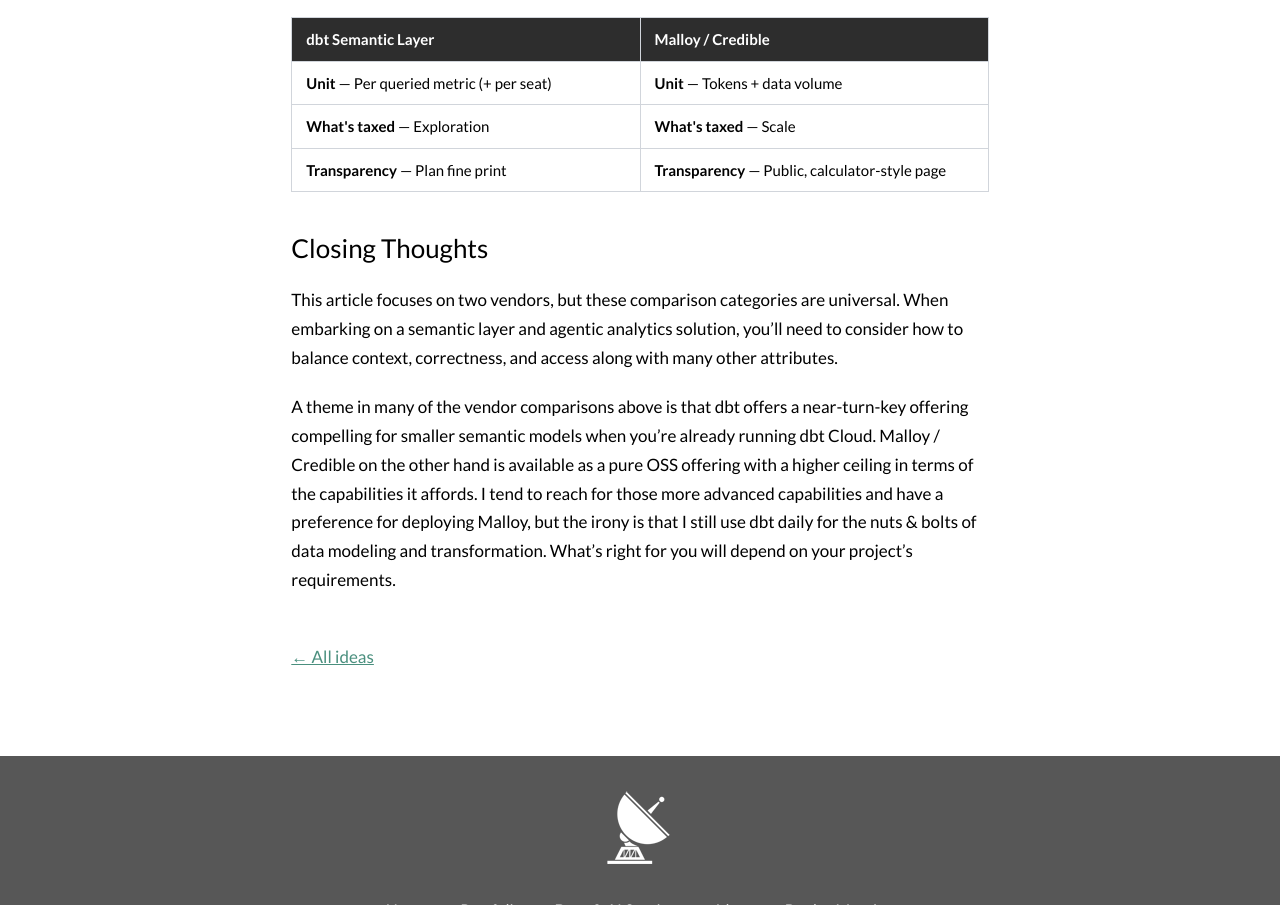
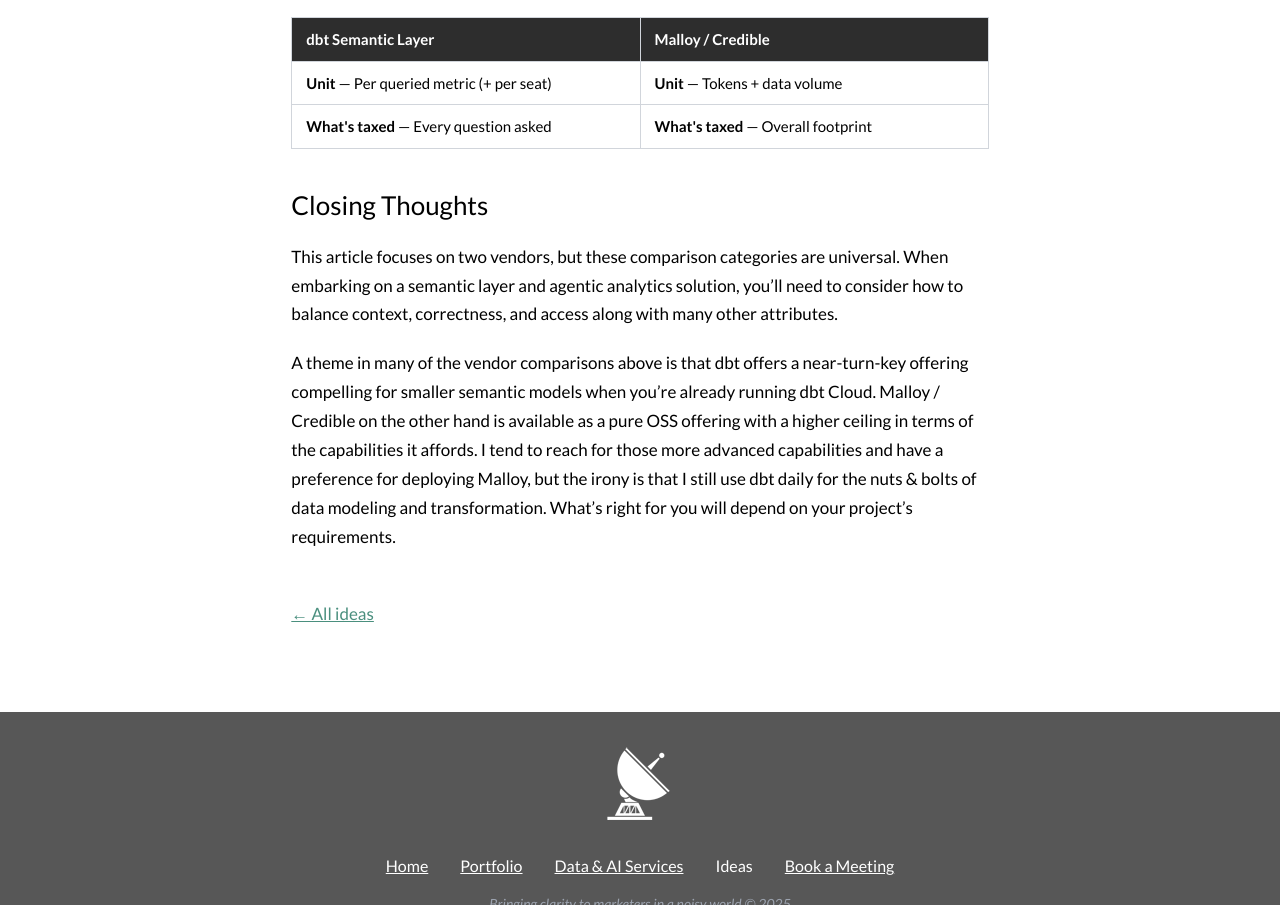
Before and after one commit to adamribaudo-nts/noisetosignal.co, an Eleventy site: page src/ideas/semantic-layers-in-production.html in a window 1280 px wide. Shown: the part 8947-9852 px from the top of the page. Built offline with nearby package versions, Linux system fonts and the light colour scheme; Eleventy itself is replaced by a stand-in of ours; files that its build step writes are made by us from their sources.

Commit message:
post tweak

```diff
--- a/src/ideas/semantic-layers-in-production.html
+++ b/src/ideas/semantic-layers-in-production.html
@@ -258,8 +258,7 @@ current: ideas
   </tr></thead>
   <tbody>
   <tr><td><strong>Unit</strong> — Per queried metric (+ per seat)</td><td><strong>Unit</strong> — Tokens + data volume</td></tr>
-  <tr><td><strong>What&#x27;s taxed</strong> — Exploration</td><td><strong>What&#x27;s taxed</strong> — Scale</td></tr>
-  <tr><td><strong>Transparency</strong> — Plan fine print</td><td><strong>Transparency</strong> — Public, calculator-style page</td></tr>
+  <tr><td><strong>What&#x27;s taxed</strong> — Every question asked</td><td><strong>What&#x27;s taxed</strong> — Overall footprint</td></tr>
   </tbody>
 </table></div>
 
```
